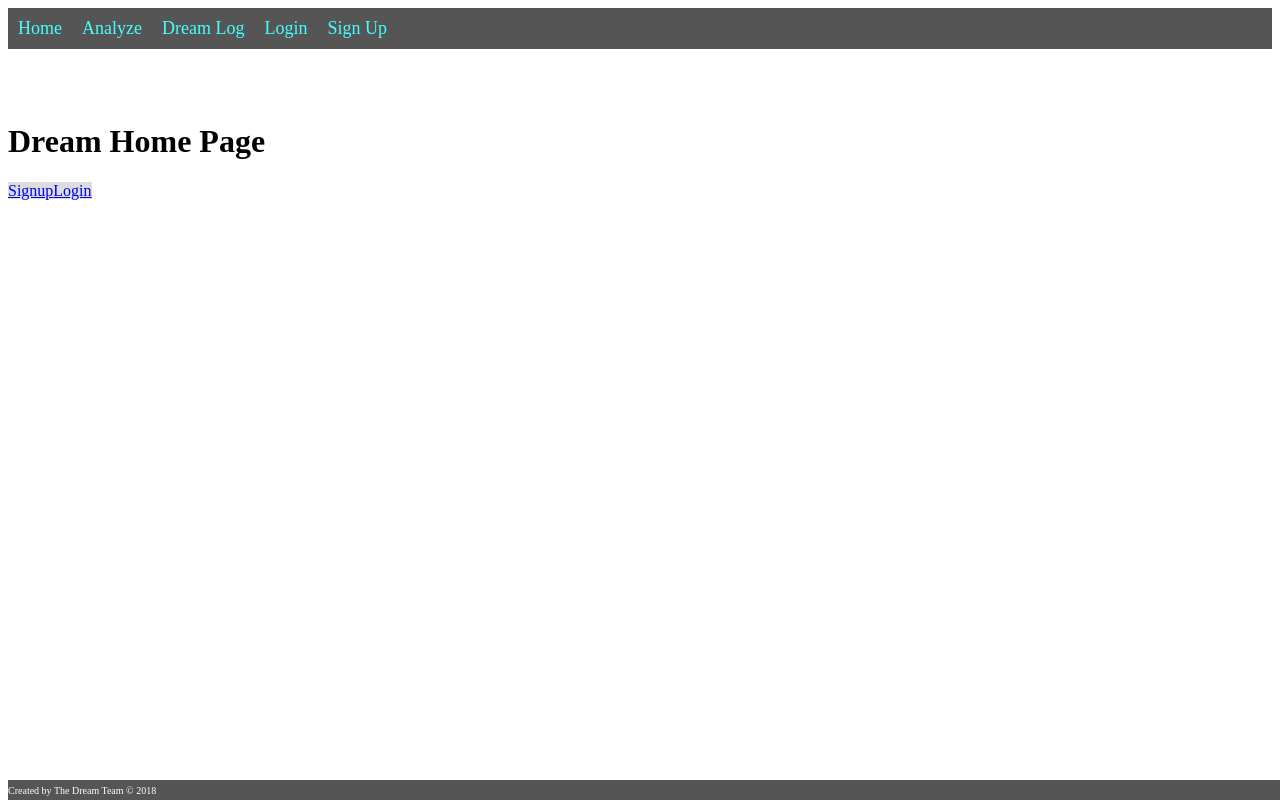
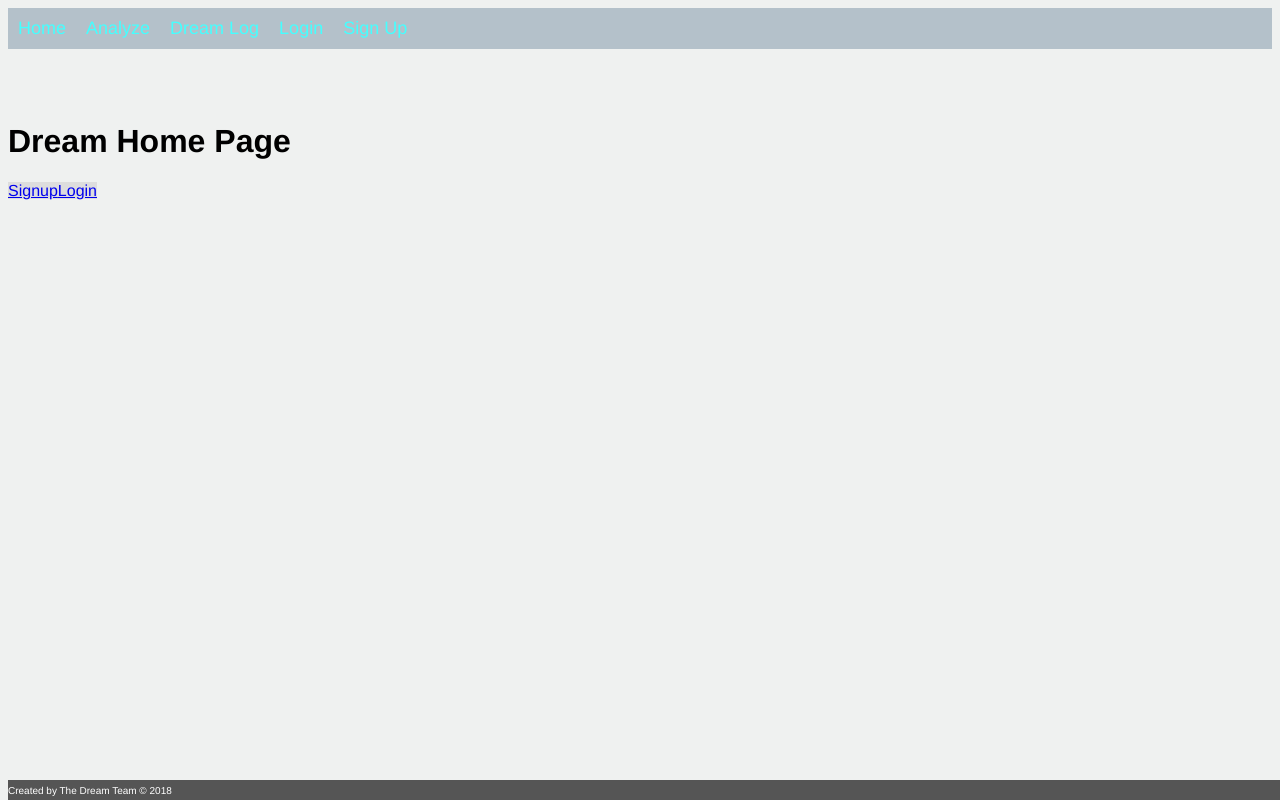
Before and after one commit to ashco/Project3, a React (Create React App) app in the folder client/: page / in a window 1280 px wide. Built offline with nearby package versions, Linux system fonts and the light colour scheme.

Commit message:
Added in color hex codes to css, set global variables in css file

```diff
--- a/client/src/style/App.css
+++ b/client/src/style/App.css
@@ -1,3 +1,24 @@
+/*GLOBAL VARIABLES - COLORS*/
+:root {
+  --background-color: #EFF1F0;
+  --font-color: #444952;
+  --light-grey-color: #B4C1CA;
+  --blue-color: #A1D4E3;
+  --pink-color: #F98285;
+  --purple-color: #BD70B3;
+  --yellow-color: #E9CC84;
+}
+/* Here's how to reference these variables in the css */
+/*  #foo h1 {
+    color: var(--main-color);
+}*/
+
+body {
+  background-color: var(--background-color);
+  font: var(--font-color);
+  font-family: Helvetica;
+}
+
 /* BOXES */
 .box {
   text-align: center;
@@ -7,7 +28,7 @@
 /* NAV */
 nav {
   width: 100%;
-  background-color: #555;
+  background-color: var(--light-grey-color);
   padding: 10px 0;
 }
 
```
